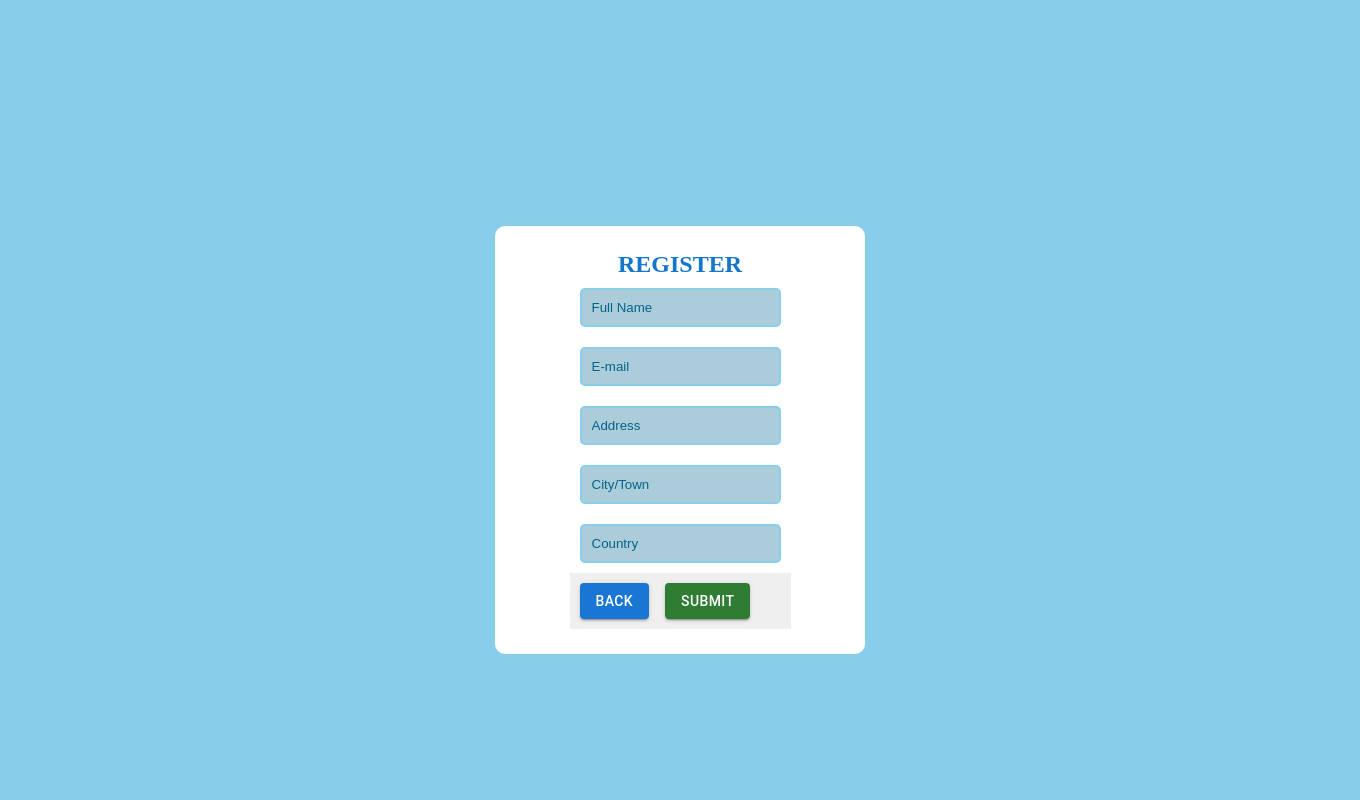
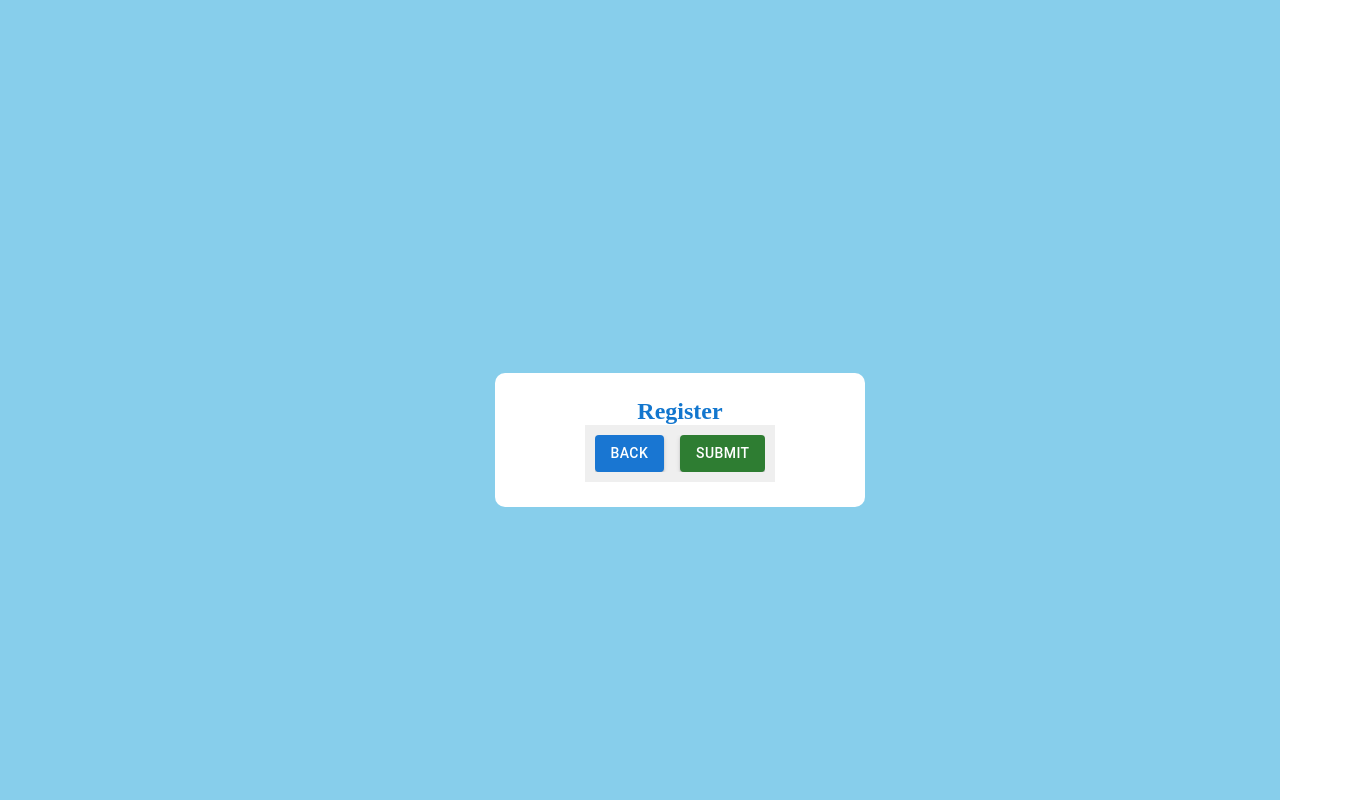
Before and after one commit to NitinAkuch/nath, a React (Create React App) app in the folder nath/: page / in a window 1280 px wide. Shown: the top 800 px of the page, 1360 px wide, since content can reach past the window. Built offline with nearby package versions, Linux system fonts and the light colour scheme.

Commit message:
RegisterOne with styled component

```diff
--- a/nath/public/style.css
+++ b/nath/public/style.css
@@ -1,4 +1,5 @@
 * {
   padding: 0;
   margin: 0;
+  overflow-x: hidden;
 }
--- a/nath/src/App.js
+++ b/nath/src/App.js
@@ -1,9 +1,10 @@
-import Register from "./Pages/Register";
+// import Register from "./Pages/Register";
+import RegisterOne from "./Pages/RegiasterOne";
 
 function App() {
   return (
     <>
-      <Register />
+      <RegisterOne />
     </>
   );
 }
--- /dev/null
+++ b/nath/src/Components/InputField.jsx
@@ -0,0 +1,50 @@
+import React from "react";
+import styled from "styled-components";
+
+const InputContainer = styled.div`
+  margin: 10px;
+  padding: 10px;
+  color: #c3e7f5;
+  background-color: #abcdda;
+  height: 15px;
+  border: 2px solid skyblue;
+  border-radius: 5px;
+  /* ::placeholder {
+    color: #09a1dd;
+  } */
+  &::placeholder {
+    color: #05628a;
+    font-weight: 500;
+    &:hover {
+      color: white;
+    }
+  }
+
+  &:hover {
+    background-color: #26a8d4;
+    &::placeholder {
+      color: white;
+    }
+  }
+`;
+const InputLabel = styled.label`
+  font-weight: bold;
+`;
+
+const Input = styled.input`
+  width: 100%;
+  padding: 8px;
+  border: 1px solid #ccc;
+`;
+const InputField = ({ type, id, placeholder }) => {
+  return (
+    <div>
+      <InputContainer>
+        <InputLabel htmlFor={id}>{placeholder}</InputLabel>
+        <Input type={type} id={id} placeholder={placeholder} />
+      </InputContainer>
+    </div>
+  );
+};
+
+export default InputField;
--- /dev/null
+++ b/nath/src/Pages/RegiasterOne.jsx
@@ -0,0 +1,70 @@
+import React from "react";
+import styled from "styled-components";
+import Stack from "@mui/material/Stack";
+import Button from "@mui/material/Button";
+import { dummyData } from "../data";
+import InputField from "../Components/InputField";
+
+const Container = styled.div`
+  width: 100vw;
+  height: 100vh;
+  padding: 40px;
+  background-color: skyblue;
+  display: flex;
+  align-items: center;
+  justify-content: center;
+`;
+const Wrapper = styled.div`
+  width: 25%;
+  height: auto;
+  padding: 25px;
+  background-color: white;
+  display: flex;
+  flex-direction: column;
+  align-items: center;
+  justify-content: center;
+  border-radius: 10px;
+`;
+const Title = styled.h2`
+  font-size: 24px;
+  font-weight: 700;
+  color: #1276ce;
+`;
+const ButtonWrapper = styled.button`
+  border: none;
+  display: flex;
+  align-items: center;
+  justify-content: space-between;
+  padding: 10px;
+`;
+
+const Register_one = () => {
+  return (
+    <div>
+      <Container>
+        <Wrapper>
+          <Title>Register</Title>
+          <div>
+            {dummyData.map((field) => {
+              <InputField
+                key={field.id}
+                type={field.type}
+                placeholder={field.placeholder}
+              />;
+            })}
+          </div>
+          <ButtonWrapper>
+            <Stack spacing={2} direction="row">
+              <Button variant="contained">Back</Button>
+              <Button variant="contained" color="success">
+                Submit
+              </Button>
+            </Stack>
+          </ButtonWrapper>
+        </Wrapper>
+      </Container>
+    </div>
+  );
+};
+
+export default Register_one;
--- /dev/null
+++ b/nath/src/data.js
@@ -0,0 +1,99 @@
+export const dummyData = [
+  {
+    type: "text",
+    id: 1,
+    placeholders: "Enter your name",
+    desc: "This is a text input field for your name.",
+  },
+  {
+    type: "text",
+    id: 2,
+    placeholders: "Enter your surname",
+
+    desc: "This is a text input field for your name.",
+  },
+  {
+    type: "text",
+    id: 3,
+    placeholders: "Enter your surname",
+
+    desc: "This is a text input field for your name.",
+  },
+  {
+    type: "email",
+    id: 4,
+    placeholders: "Enter your surname",
+
+    desc: "This is a text input field for your name.",
+  },
+  {
+    type: "password",
+    id: 5,
+    placeholders: "Enter your surname",
+
+    desc: "This is a text input field for your name.",
+  },
+  {
+    type: "text",
+    id: 6,
+    placeholders: "Enter your surname",
+
+    desc: "This is a text input field for your name.",
+  },
+  {
+    type: "email",
+    id: 7,
+    placeholders: "Enter your surname",
+
+    desc: "This is a text input field for your name.",
+  },
+  {
+    type: "text",
+    id: 8,
+    placeholders: "Enter your surname",
+
+    desc: "This is a text input field for your name.",
+  },
+  {
+    type: "text",
+    id: 9,
+    placeholders: "Enter your surname",
+
+    desc: "This is a text input field for your name.",
+  },
+  {
+    type: "text",
+    id: 10,
+    placeholders: "Enter your surname",
+
+    desc: "This is a text input field for your name.",
+  },
+  {
+    type: "text",
+    id: 11,
+    placeholders: "Enter your surname",
+
+    desc: "This is a text input field for your name.",
+  },
+  {
+    type: "text",
+    id: 12,
+    placeholders: "Enter your surname",
+
+    desc: "This is a text input field for your name.",
+  },
+  {
+    type: "text",
+    id: 13,
+    placeholders: "Enter your surname",
+
+    desc: "This is a text input field for your name.",
+  },
+  {
+    type: "text",
+    id: 14,
+    placeholders: "Enter your surname",
+
+    desc: "This is a text input field for your name.",
+  },
+];
```
Also changed, not shown: nath/src/demo.txt (added).
